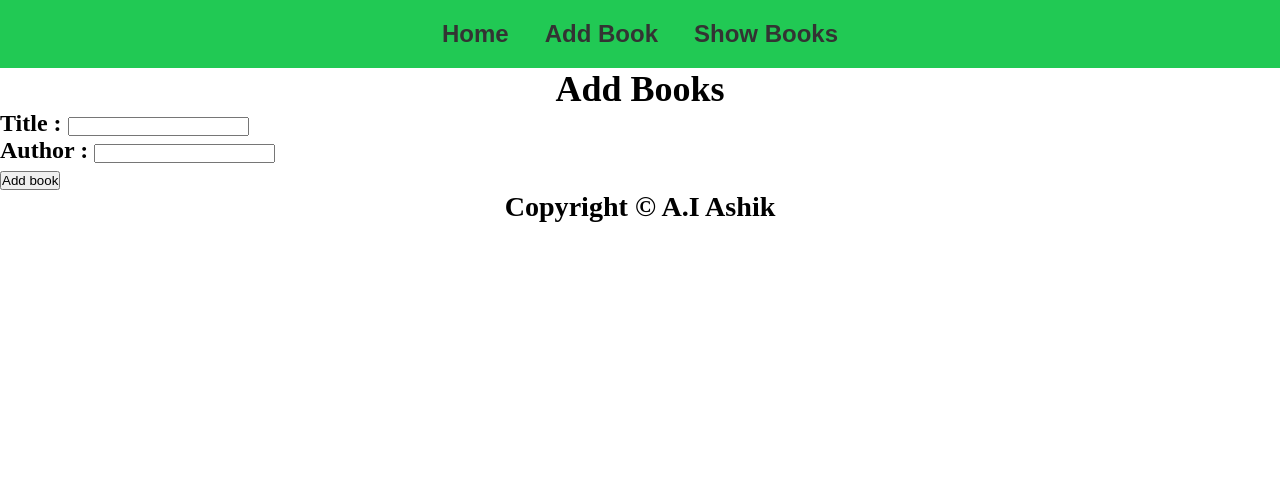
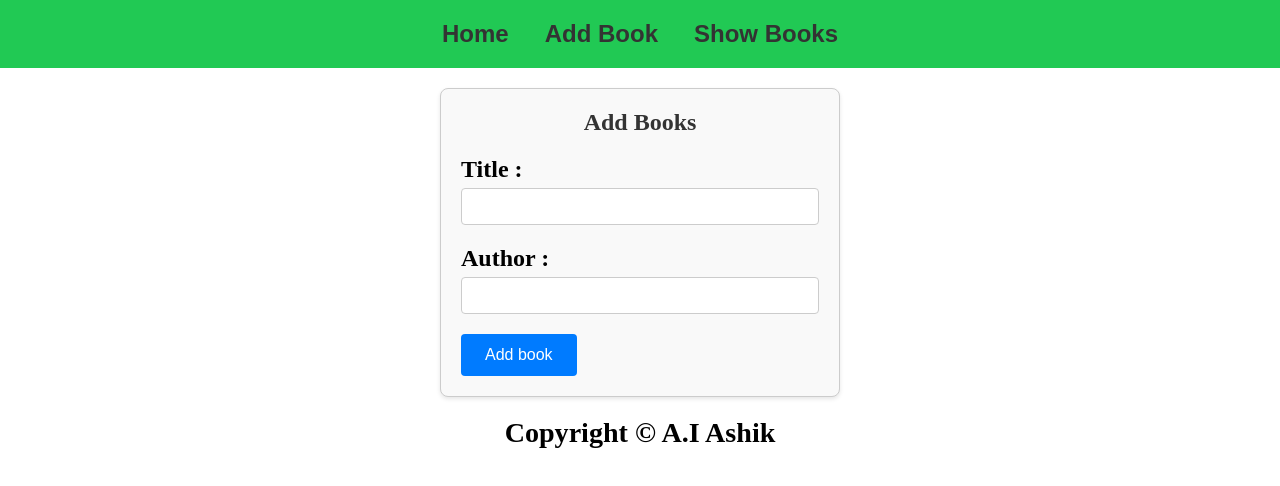
Before and after one commit to AI-Ashik/react-redux-toolkit, a React (Vite) app in the folder react-redux-toolkit-crud-app/: page /add-book in a window 1280 px wide. Shown: the top 486 px of the page. Built offline with nearby package versions, Linux system fonts and the light colour scheme.

Commit message:
added delete functionality

```diff
--- a/react-redux-toolkit-crud-app/src/features/books/AddBook.jsx
+++ b/react-redux-toolkit-crud-app/src/features/books/AddBook.jsx
@@ -1,6 +1,7 @@
 import { useState } from "react";
 import { useDispatch, useSelector } from "react-redux";
 import { useNavigate } from "react-router-dom";
+import styles from "./addBook.module.css";
 import { addBook } from "./bookSlice";
 
 const AddBook = () => {
@@ -20,12 +21,15 @@ const AddBook = () => {
   };
 
   return (
-    <div>
+    <div className={styles.addBookContainer}>
       <h2 style={{ textAlign: "center" }}>Add Books</h2>
       <form onSubmit={handleSubmit}>
-        <div className="form-field">
-          <label htmlFor="title">Title : </label>
+        <div className={styles.formField}>
+          <label htmlFor="title" className={styles.label}>
+            Title :{" "}
+          </label>
           <input
+            className={styles.inputText}
             type="text"
             name="title"
             id="title"
@@ -34,9 +38,12 @@ const AddBook = () => {
             onChange={(e) => setTitle(e.target.value)}
           />
         </div>
-        <div className="form-field">
-          <label htmlFor="author">Author : </label>
+        <div className={styles.formField}>
+          <label htmlFor="author" className={styles.label}>
+            Author :{" "}
+          </label>
           <input
+            className={styles.inputText}
             type="text"
             name="author"
             id="author"
@@ -45,7 +52,9 @@ const AddBook = () => {
             onChange={(e) => setAuthor(e.target.value)}
           />
         </div>
-        <button type="submit">Add book</button>
+        <button className={styles.submitButton} type="submit">
+          Add book
+        </button>
       </form>
     </div>
   );
--- a/react-redux-toolkit-crud-app/src/features/books/BooksView.jsx
+++ b/react-redux-toolkit-crud-app/src/features/books/BooksView.jsx
@@ -1,11 +1,17 @@
-import { useSelector } from "react-redux";
+import { useDispatch, useSelector } from "react-redux";
+import { deleteBook } from "./bookSlice";
 import styles from "./booksView.module.css"; // Import module-level CSS
 
 const BooksView = () => {
   const books = useSelector((state) => state.bookReducer.books);
+  const dispatch = useDispatch();
+
+  const handleDeleBook = (id) => {
+    dispatch(deleteBook(id));
+  };
 
   return (
-    <div>
+    <div style={{ height: "80vh" }}>
       <h2>Books List</h2>
       <table className={styles.table}>
         <thead>
@@ -29,7 +35,12 @@ const BooksView = () => {
                     <button className={`${styles.button} ${styles.edit}`}>
                       Edit
                     </button>
-                    <button className={`${styles.button} ${styles.delete}`}>
+                    <button
+                      className={`${styles.button} ${styles.delete}`}
+                      onClick={() => {
+                        handleDeleBook(id);
+                      }}
+                    >
                       Delete
                     </button>
                   </td>
--- a/react-redux-toolkit-crud-app/src/features/books/addBook.module.css
+++ b/react-redux-toolkit-crud-app/src/features/books/addBook.module.css
@@ -1,30 +1,49 @@
-/* addBook.module.css */
-
-.container {
-  margin: 0 auto;
-  width: 50%;
+.addBookContainer {
+  max-width: 400px;
+  margin: 20px auto;
+  padding: 20px;
+  border: 1px solid #ccc;
+  border-radius: 8px;
+  background-color: #f9f9f9;
+  box-shadow: 0 2px 4px rgba(0, 0, 0, 0.1);
 }
 
-.form-field {
-  margin-bottom: 1rem;
+.addBookContainer h2 {
+  margin-top: 0;
+  margin-bottom: 20px;
+  font-size: 24px;
+  color: #333;
+}
+
+.formField {
+  margin: 20px 0 20px 0;
 }
 
 .label {
   display: block;
   font-weight: bold;
+  margin-bottom: 5px;
 }
 
-.input {
+.inputText {
   width: 100%;
-  padding: 0.5rem;
-  font-size: 1rem;
+  padding: 10px;
+  border: 1px solid #ccc;
+  border-radius: 4px;
+  box-sizing: border-box;
 }
 
-.submit-button {
+.submitButton {
   background-color: #007bff;
   color: #fff;
   border: none;
-  padding: 0.5rem 1rem;
+  padding: 12px 24px;
+  border-radius: 4px;
   cursor: pointer;
-  border-radius: 4px;
+  font-size: 16px;
+  transition: background-color 0.3s ease;
 }
+
+.submitButton:hover {
+  background-color: #0056b3;
+}
--- a/react-redux-toolkit-crud-app/src/features/books/bookSlice.jsx
+++ b/react-redux-toolkit-crud-app/src/features/books/bookSlice.jsx
@@ -15,9 +15,13 @@ const bookSlice = createSlice({
     addBook: (state, action) => {
       state.books.push(action.payload);
     },
+    deleteBook: (state, action) => {
+      const id = action.payload;
+      state.books = state.books.filter((book) => book.id !== id);
+    },
   },
 });
 
-export const { showBooks, addBook } = bookSlice.actions;
+export const { showBooks, addBook, deleteBook } = bookSlice.actions;
 
 export default bookSlice.reducer;
```
